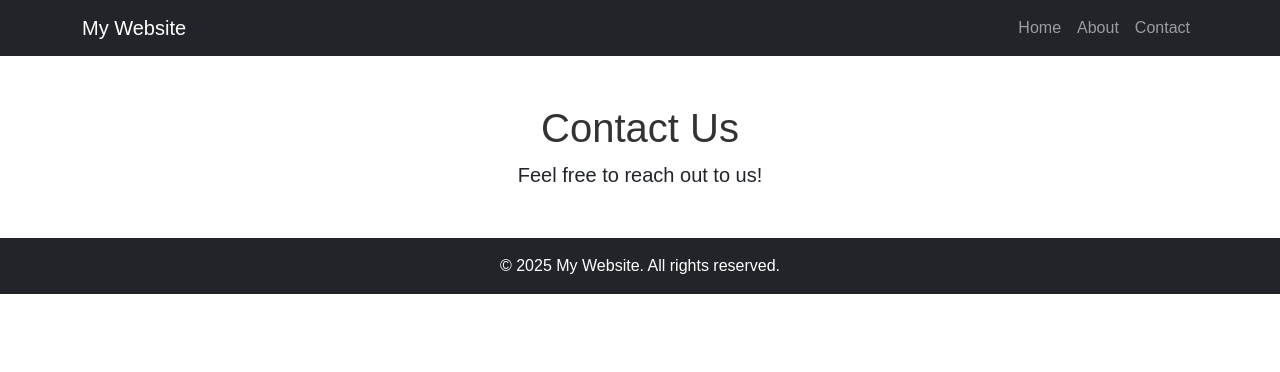
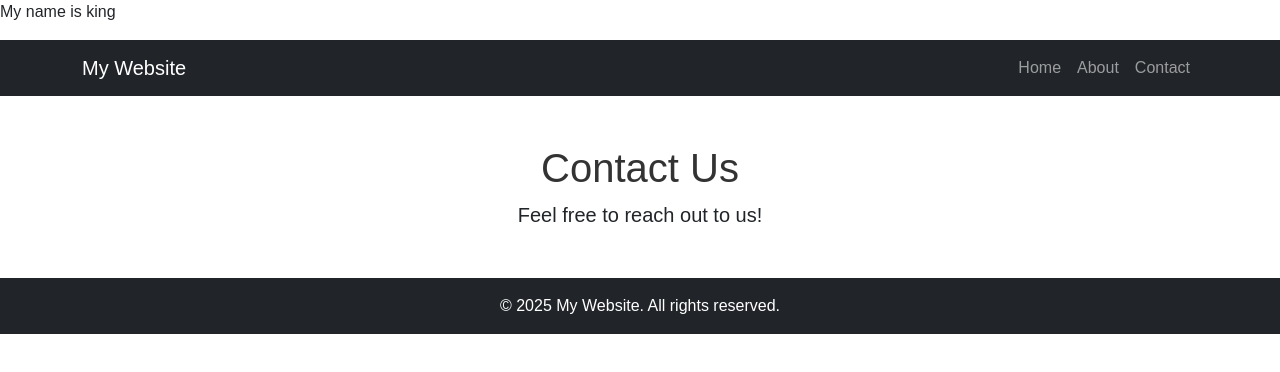
Before and after one commit to satan004/git-project, a plain HTML site: page contact.html in a window 1280 px wide. Drawn offline with nearby package versions, Linux system fonts and the light colour scheme.

Commit message:
add name

```diff
--- a/contact.html
+++ b/contact.html
@@ -8,6 +8,7 @@
     <link rel="stylesheet" href="style.css">
 </head>
 <body>
+    <p>My name is king</p>
     <nav class="navbar navbar-expand-lg navbar-dark bg-dark">
         <div class="container">
             <a class="navbar-brand" href="index.html">My Website</a>
```
